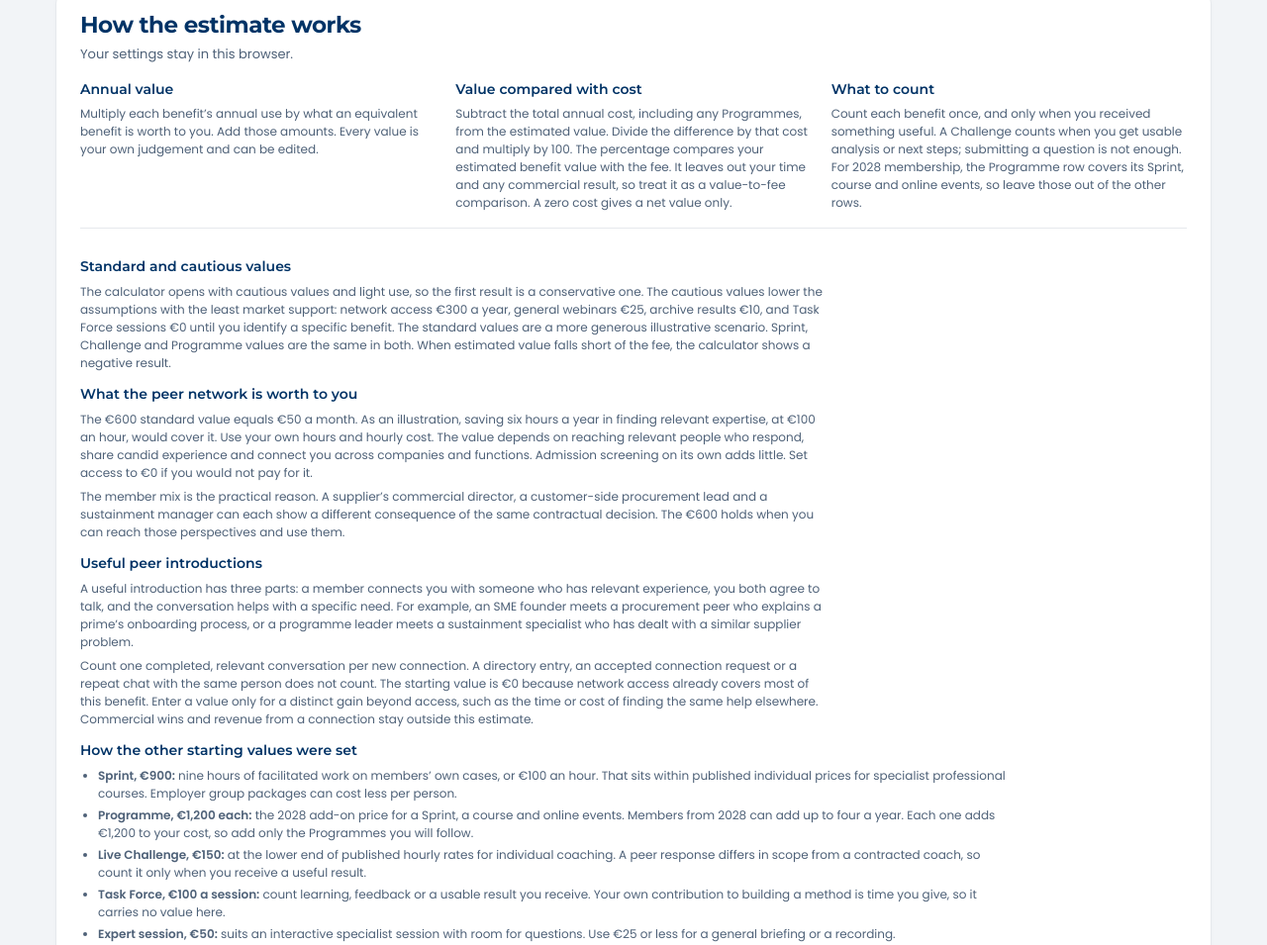
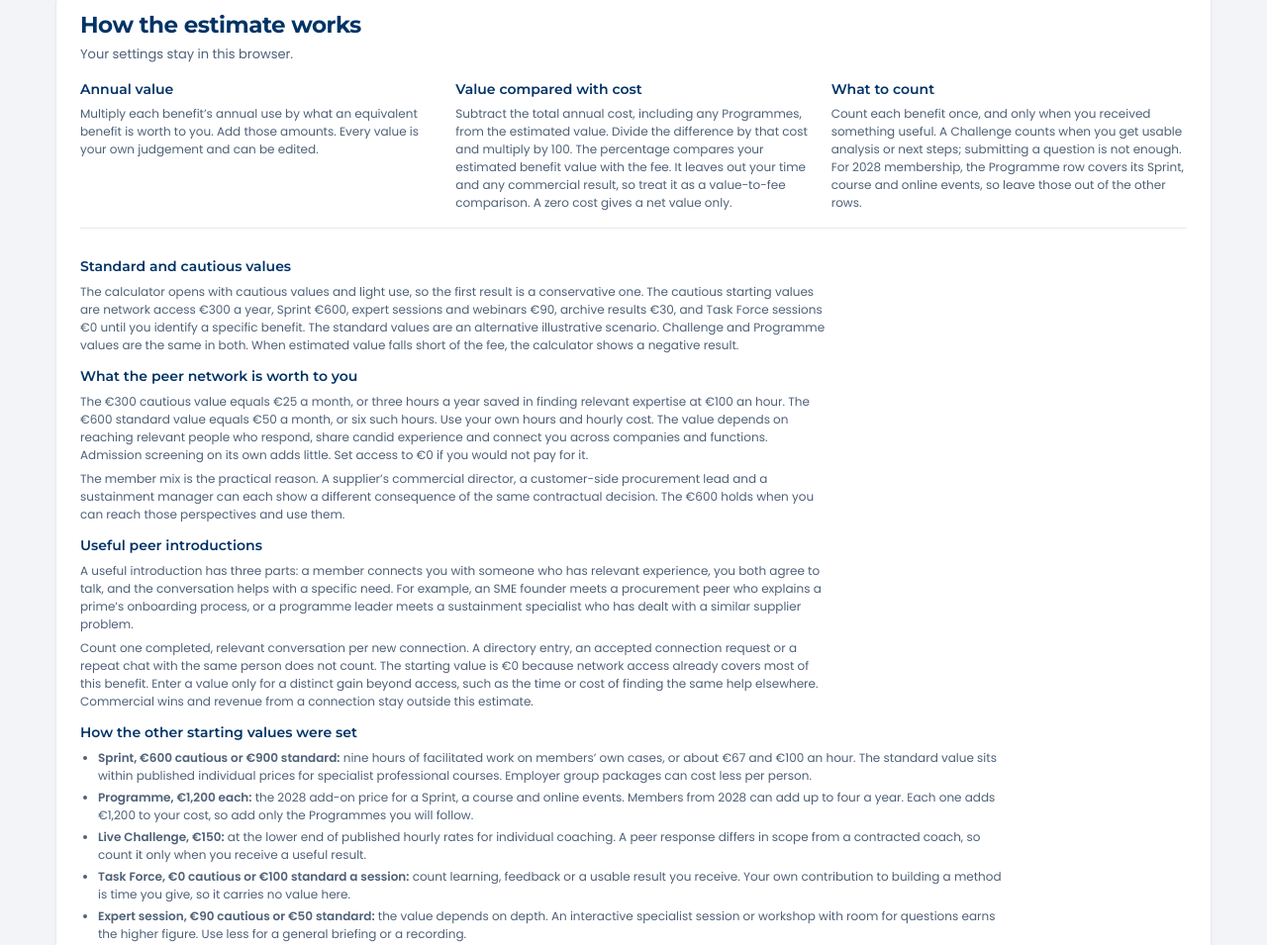
Before and after one commit to NicPeer/execfrontline-roi, a plain HTML site: page index.html in a window 1280 px wide. Shown: the part 1845-2800 px from the top of the page at 99% size. Drawn offline with Linux system fonts and the light colour scheme.

Commit message:
Set cautious starting values from Nic's figures and update method notes
Co-Authored-By: Claude Opus 5.5 <noreply@anthropic.com>
Claude-Session: https://claude.ai/code/session_01Vr89Jd1EmFyKFsYsjpfCjh

```diff
--- a/index.html
+++ b/index.html
@@ -427,21 +427,21 @@ h1, h2, h3 { color: inherit; }
         </div>
         <div class="model-notes">
           <h3>Standard and cautious values</h3>
-          <p>The calculator opens with cautious values and light use, so the first result is a conservative one. The cautious values lower the assumptions with the least market support: network access €300 a year, general webinars €25, archive results €10, and Task Force sessions €0 until you identify a specific benefit. The standard values are a more generous illustrative scenario. Sprint, Challenge and Programme values are the same in both. When estimated value falls short of the fee, the calculator shows a negative result.</p>
+          <p>The calculator opens with cautious values and light use, so the first result is a conservative one. The cautious starting values are network access €300 a year, Sprint €600, expert sessions and webinars €90, archive results €30, and Task Force sessions €0 until you identify a specific benefit. The standard values are an alternative illustrative scenario. Challenge and Programme values are the same in both. When estimated value falls short of the fee, the calculator shows a negative result.</p>
           <h3>What the peer network is worth to you</h3>
-          <p>The €600 standard value equals €50 a month. As an illustration, saving six hours a year in finding relevant expertise, at €100 an hour, would cover it. Use your own hours and hourly cost. The value depends on reaching relevant people who respond, share candid experience and connect you across companies and functions. Admission screening on its own adds little. Set access to €0 if you would not pay for it.</p>
+          <p>The €300 cautious value equals €25 a month, or three hours a year saved in finding relevant expertise at €100 an hour. The €600 standard value equals €50 a month, or six such hours. Use your own hours and hourly cost. The value depends on reaching relevant people who respond, share candid experience and connect you across companies and functions. Admission screening on its own adds little. Set access to €0 if you would not pay for it.</p>
           <p>The member mix is the practical reason. A supplier’s commercial director, a customer-side procurement lead and a sustainment manager can each show a different consequence of the same contractual decision. The €600 holds when you can reach those perspectives and use them.</p>
           <h3>Useful peer introductions</h3>
           <p>A useful introduction has three parts: a member connects you with someone who has relevant experience, you both agree to talk, and the conversation helps with a specific need. For example, an SME founder meets a procurement peer who explains a prime’s onboarding process, or a programme leader meets a sustainment specialist who has dealt with a similar supplier problem.</p>
           <p>Count one completed, relevant conversation per new connection. A directory entry, an accepted connection request or a repeat chat with the same person does not count. The starting value is €0 because network access already covers most of this benefit. Enter a value only for a distinct gain beyond access, such as the time or cost of finding the same help elsewhere. Commercial wins and revenue from a connection stay outside this estimate.</p>
           <h3>How the other starting values were set</h3>
           <ul>
-            <li><strong>Sprint, €900:</strong> nine hours of facilitated work on members’ own cases, or €100 an hour. That sits within published individual prices for specialist professional courses. Employer group packages can cost less per person.</li>
+            <li><strong>Sprint, €600 cautious or €900 standard:</strong> nine hours of facilitated work on members’ own cases, or about €67 and €100 an hour. The standard value sits within published individual prices for specialist professional courses. Employer group packages can cost less per person.</li>
             <li><strong>Programme, €1,200 each:</strong> the 2028 add-on price for a Sprint, a course and online events. Members from 2028 can add up to four a year. Each one adds €1,200 to your cost, so add only the Programmes you will follow.</li>
             <li><strong>Live Challenge, €150:</strong> at the lower end of published hourly rates for individual coaching. A peer response differs in scope from a contracted coach, so count it only when you receive a useful result.</li>
-            <li><strong>Task Force, €100 a session:</strong> count learning, feedback or a usable result you receive. Your own contribution to building a method is time you give, so it carries no value here.</li>
-            <li><strong>Expert session, €50:</strong> suits an interactive specialist session with room for questions. Use €25 or less for a general briefing or a recording.</li>
-            <li><strong>Archive result, €40:</strong> equals about thirty minutes saved at €80 an hour. Enter a lower value if a resource saves you less time.</li>
+            <li><strong>Task Force, €0 cautious or €100 standard a session:</strong> count learning, feedback or a usable result you receive. Your own contribution to building a method is time you give, so it carries no value here.</li>
+            <li><strong>Expert session, €90 cautious or €50 standard:</strong> the value depends on depth. An interactive specialist session or workshop with room for questions earns the higher figure. Use less for a general briefing or a recording.</li>
+            <li><strong>Archive result, €30 cautious or €40 standard:</strong> about thirty minutes saved at €60 or €80 an hour. Enter a lower value if a resource saves you less time.</li>
           </ul>
           <h3>Membership model used</h3>
           <p>The 2027 entry year includes one Sprint; later seats depend on availability, with Founding Circle priority. From 2028, members can add one to four Programmes a year at €1,200 each, on top of membership. Each includes a Sprint, a course and online events, and counts only when added. ExecFrontline PRO is included for the founding groups, with its contents still being defined, so it carries €0 in this model.</p>
@@ -526,7 +526,7 @@ const presets = {
 
 const valueSets = {
   standard: { name: "Standard", rates: { network: 600, sprint: 900, programme: 1200, challenges: 150, taskforces: 100, events: 50, resources: 40, introductions: 0 } },
-  cautious: { name: "Cautious", rates: { network: 300, sprint: 900, programme: 1200, challenges: 150, taskforces: 0, events: 25, resources: 10, introductions: 0 } },
+  cautious: { name: "Cautious", rates: { network: 300, sprint: 600, programme: 1200, challenges: 150, taskforces: 0, events: 90, resources: 30, introductions: 0 } },
 };
 
 function cleanNumber(input, max, decimals = 0) {
```
